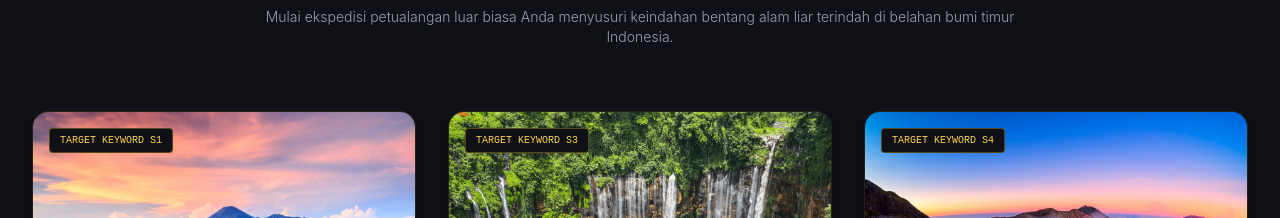
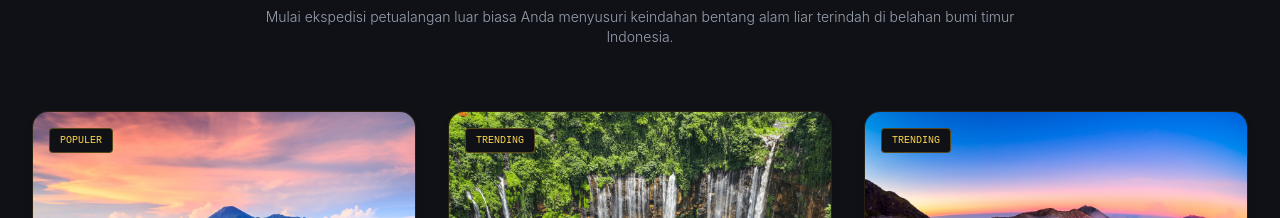
Before and after one commit to luckyfernanda17/bromopanca, a React (Vite) app: page / in a window 1280 px wide. Shown: the part 1160-1378 px from the top of the page. Built offline with nearby package versions, Linux system fonts and the light colour scheme.

Commit message:
Update HomeView.tsx

```diff
--- a/src/components/views/HomeView.tsx
+++ b/src/components/views/HomeView.tsx
@@ -124,7 +124,7 @@ export default function HomeView({ onNavigate }: HomeViewProps) {
                   className="w-full h-full object-cover group-hover:scale-105 duration-300"
                 />
                 <div className="absolute top-4 left-4 bg-forest-900 border border-gold-400/30 px-2.5 py-1 rounded text-[10px] font-mono uppercase text-gold-300">
-                  Target Keyword S1
+                  POPULER
                 </div>
               </div>
               <div className="p-6">
@@ -148,7 +148,7 @@ export default function HomeView({ onNavigate }: HomeViewProps) {
                   className="w-full h-full object-cover group-hover:scale-105 duration-300"
                 />
                 <div className="absolute top-4 left-4 bg-forest-900 border border-gold-400/30 px-2.5 py-1 rounded text-[10px] font-mono uppercase text-gold-300">
-                  Target Keyword S3
+                  TRENDING
                 </div>
               </div>
               <div className="p-6">
@@ -172,7 +172,7 @@ export default function HomeView({ onNavigate }: HomeViewProps) {
                   className="w-full h-full object-cover group-hover:scale-105 duration-300"
                 />
                 <div className="absolute top-4 left-4 bg-forest-900 border border-gold-400/30 px-2.5 py-1 rounded text-[10px] font-mono uppercase text-gold-300">
-                  Target Keyword S4
+                  TRENDING
                 </div>
               </div>
               <div className="p-6">
```
